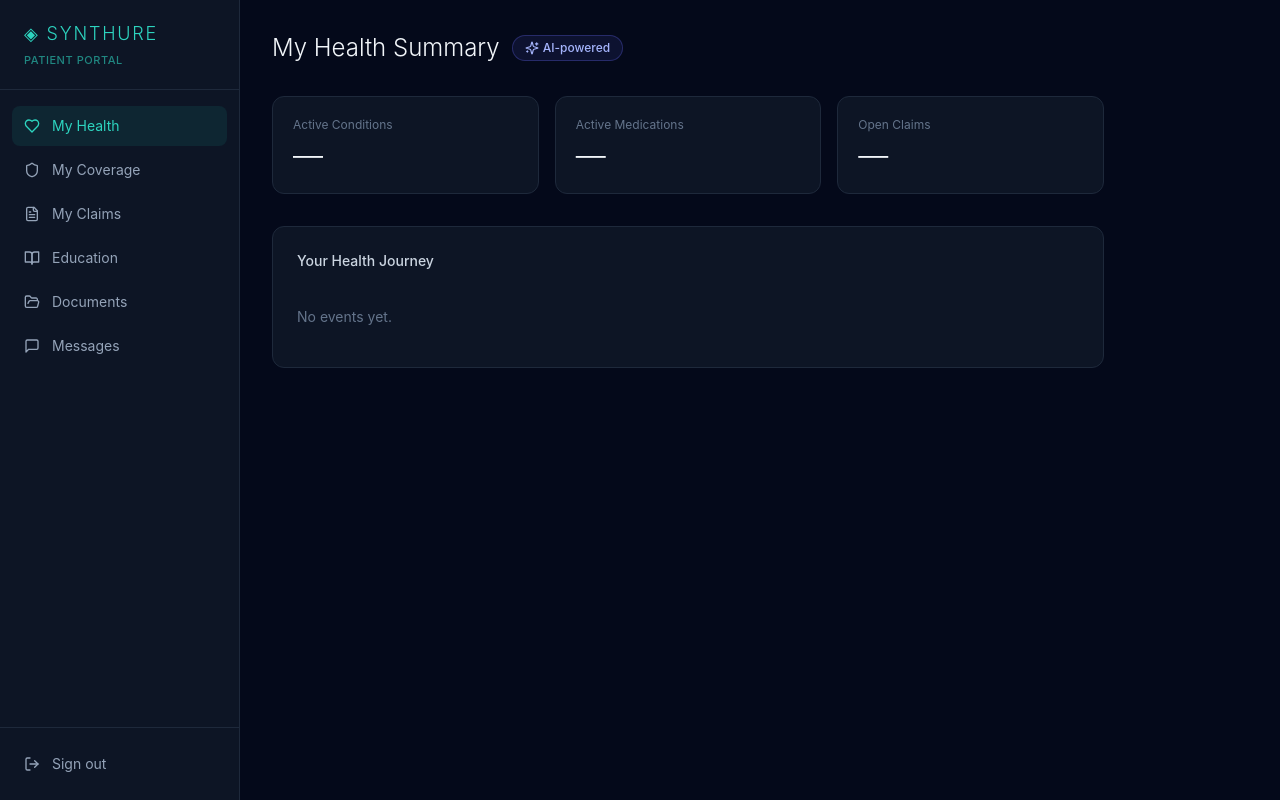
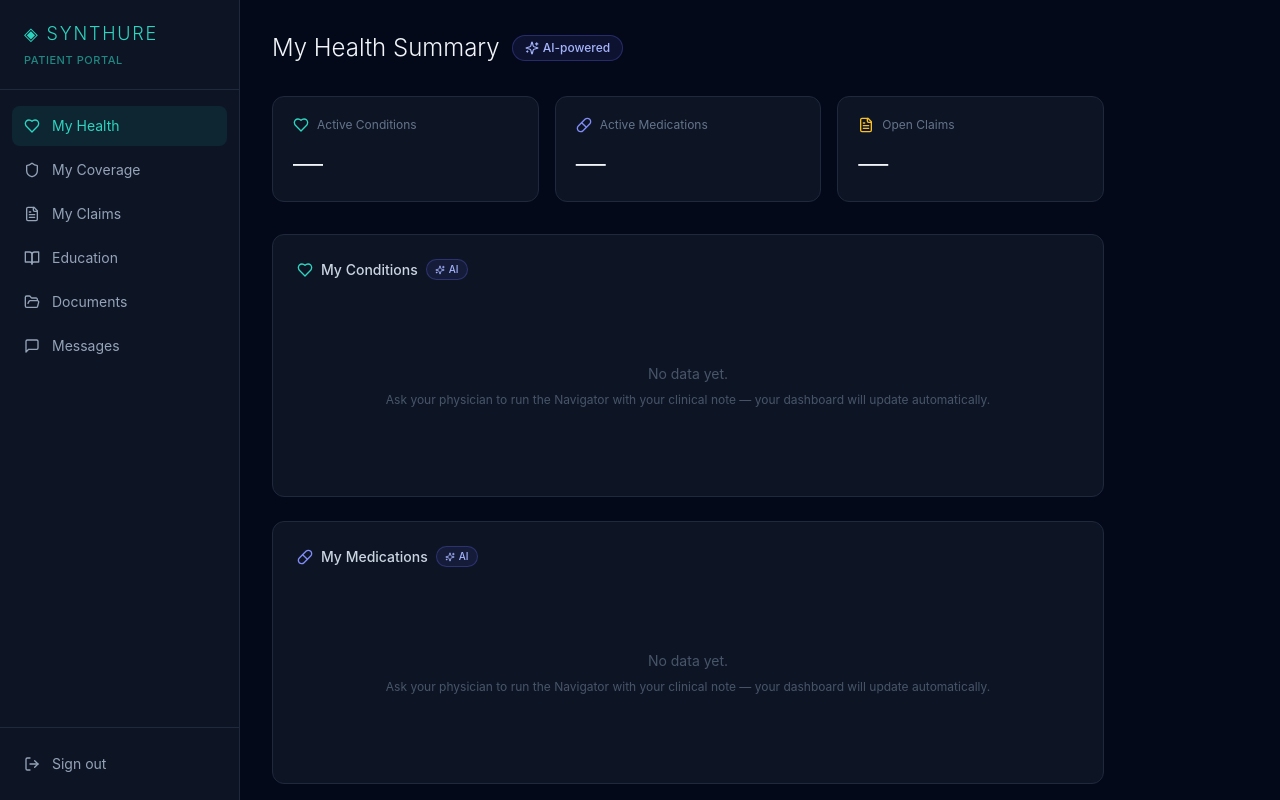
Before and after one commit to aravinds-kannappan/Synthure, a Next.js app in the folder frontend/: page /patient/dashboard in a window 1280 px wide. Built offline with nearby package versions, Linux system fonts and the light colour scheme.

Commit message:
feat: patient dashboard reads demo state — live conditions, meds, timeline

```diff
--- a/frontend/app/patient/dashboard/page.tsx
+++ b/frontend/app/patient/dashboard/page.tsx
@@ -1,35 +1,137 @@
 'use client'
-import { useEffect, useState } from 'react'
-import { JourneyTimeline } from '@/components/shared/JourneyTimeline'
 import { AIChip } from '@/components/shared/AIChip'
-import type { CareEvent } from '@/lib/types'
+import { StatusBadge } from '@/components/shared/StatusBadge'
+import { useDemoEncounter } from '@/lib/demo-state'
+import { Heart, Pill, FileText, Clock, CheckCircle, AlertCircle } from 'lucide-react'
+
+function Empty() {
+  return (
+    <div className="text-center py-16 text-slate-600 text-sm">
+      <p className="mb-2">No data yet.</p>
+      <p className="text-xs">Ask your physician to run the Navigator with your clinical note — your dashboard will update automatically.</p>
+    </div>
+  )
+}
 
 export default function PatientDashboard() {
-  const [events] = useState<CareEvent[]>([])
+  const enc = useDemoEncounter()
 
   return (
     <div className="p-8 max-w-4xl">
+      {/* Header */}
       <div className="flex items-center gap-3 mb-8">
         <h1 className="text-2xl font-light text-slate-100">My Health Summary</h1>
         <AIChip label="AI-powered" size="md" />
+        {enc && (
+          <span className="text-xs text-slate-500 ml-auto">
+            Updated {new Date(enc.timestamp).toLocaleString()}
+          </span>
+        )}
       </div>
 
+      {/* Stats */}
       <div className="grid grid-cols-3 gap-4 mb-8">
         {[
-          { label: 'Active Conditions', value: '—', color: 'teal' },
-          { label: 'Active Medications', value: '—', color: 'indigo' },
-          { label: 'Open Claims', value: '—', color: 'amber' },
+          { label: 'Active Conditions', value: enc ? enc.conditions.length : '—', icon: Heart, color: 'teal' },
+          { label: 'Active Medications', value: enc ? enc.medications.length : '—', icon: Pill, color: 'indigo' },
+          { label: 'Open Claims', value: enc ? '1' : '—', icon: FileText, color: 'amber' },
         ].map((card) => (
           <div key={card.label} className="bg-[#0d1525] border border-slate-800 rounded-xl p-5">
-            <p className="text-xs text-slate-500 mb-1">{card.label}</p>
+            <div className="flex items-center gap-2 mb-3">
+              <card.icon className={`w-4 h-4 text-${card.color}-400`} />
+              <p className="text-xs text-slate-500">{card.label}</p>
+            </div>
             <p className="text-3xl font-light text-slate-100">{card.value}</p>
           </div>
         ))}
       </div>
 
+      {/* Patient info */}
+      {enc && (
+        <div className="bg-[#0d1525] border border-slate-800 rounded-xl p-5 mb-6">
+          <div className="flex items-center justify-between">
+            <div>
+              <p className="text-base font-medium text-slate-100">{enc.patientName}</p>
+              <p className="text-xs text-slate-500 mt-0.5">Age {enc.patientAge} · DOB {enc.patientDOB} · {enc.specialty}</p>
+            </div>
+            <StatusBadge status="active" />
+          </div>
+        </div>
+      )}
+
+      {/* Conditions */}
+      <div className="bg-[#0d1525] border border-slate-800 rounded-xl p-6 mb-6">
+        <div className="flex items-center gap-2 mb-5">
+          <Heart className="w-4 h-4 text-teal-400" />
+          <h2 className="text-sm font-medium text-slate-300">My Conditions</h2>
+          <AIChip />
+        </div>
+        {enc?.conditions.length ? (
+          <div className="space-y-4">
+            {enc.conditions.map((c, i) => (
+              <div key={i} className="border-l-2 border-teal-500/40 pl-4">
+                <div className="flex items-center gap-2 mb-1">
+                  <p className="text-xs text-teal-400 font-mono">{c.term}</p>
+                  {c.icd10 && <span className="text-xs bg-teal-500/10 text-teal-400 border border-teal-500/20 px-1.5 py-0.5 rounded font-mono">{c.icd10}</span>}
+                </div>
+                <p className="text-sm text-slate-300 leading-relaxed">{c.plain}</p>
+              </div>
+            ))}
+          </div>
+        ) : <Empty />}
+      </div>
+
+      {/* Medications */}
+      <div className="bg-[#0d1525] border border-slate-800 rounded-xl p-6 mb-6">
+        <div className="flex items-center gap-2 mb-5">
+          <Pill className="w-4 h-4 text-indigo-400" />
+          <h2 className="text-sm font-medium text-slate-300">My Medications</h2>
+          <AIChip />
+        </div>
+        {enc?.medications.length ? (
+          <div className="space-y-3">
+            {enc.medications.map((m, i) => (
+              <div key={i} className="bg-[#0a1020] rounded-lg p-4 border border-slate-800">
+                <p className="text-sm font-medium text-indigo-300 mb-1">{m.name}</p>
+                <p className="text-xs text-slate-400 mb-1">{m.purpose}</p>
+                <p className="text-xs text-slate-500 italic">{m.instructions}</p>
+              </div>
+            ))}
+          </div>
+        ) : <Empty />}
+      </div>
+
+      {/* Journey timeline */}
       <div className="bg-[#0d1525] border border-slate-800 rounded-xl p-6">
-        <h2 className="text-sm font-medium text-slate-300 mb-5">Your Health Journey</h2>
-        <JourneyTimeline events={events} />
+        <div className="flex items-center gap-2 mb-5">
+          <Clock className="w-4 h-4 text-slate-400" />
+          <h2 className="text-sm font-medium text-slate-300">My Health Journey</h2>
+        </div>
+        {enc ? (
+          <div className="space-y-4">
+            {[
+              { icon: CheckCircle, color: 'teal', title: 'Physician visit completed', sub: enc.specialty, time: enc.timestamp, ai: true },
+              { icon: CheckCircle, color: 'teal', title: 'Patient education sent via SMS', sub: 'Condition guides from MedlinePlus + DailyMed', time: enc.timestamp, ai: true },
+              { icon: CheckCircle, color: 'indigo', title: 'Claim staged for submission', sub: `CPT ${enc.cptCode} · $${enc.claimAmount.toFixed(2)}`, time: enc.timestamp, ai: true },
+              { icon: enc.priorAuthFiled ? CheckCircle : AlertCircle, color: enc.priorAuthFiled ? 'teal' : 'amber', title: enc.priorAuthFiled ? 'Prior auth filed' : 'Prior auth pending', sub: 'Auto-filed by Synthure agent', time: enc.timestamp, ai: true },
+              { icon: CheckCircle, color: 'violet', title: 'Follow-up reminder scheduled', sub: enc.followup.slice(0, 60) + '…', time: enc.timestamp, ai: false },
+            ].map((evt, i) => (
+              <div key={i} className="flex gap-3">
+                <div className={`mt-0.5 w-5 h-5 rounded-full flex items-center justify-center flex-shrink-0 bg-${evt.color}-500/10`}>
+                  <evt.icon className={`w-3 h-3 text-${evt.color}-400`} />
+                </div>
+                <div className="flex-1">
+                  <div className="flex items-center gap-2">
+                    <p className="text-sm text-slate-200">{evt.title}</p>
+                    {evt.ai && <AIChip />}
+                  </div>
+                  <p className="text-xs text-slate-500 mt-0.5">{evt.sub}</p>
+                  <p className="text-xs text-slate-700 mt-0.5">{new Date(evt.time).toLocaleTimeString()}</p>
+                </div>
+              </div>
+            ))}
+          </div>
+        ) : <Empty />}
       </div>
     </div>
   )
```
